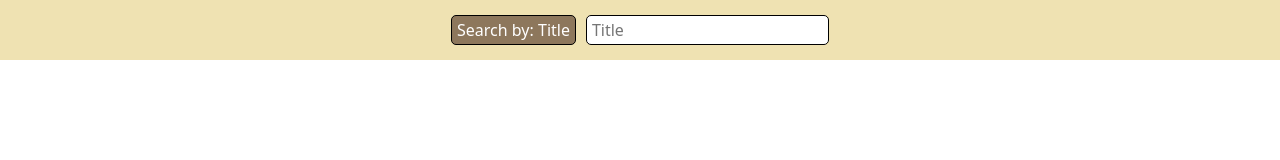
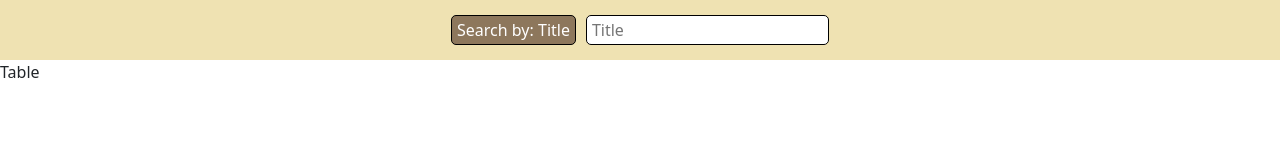
Before and after one commit to benqSzaw/Kongsberg-Task, a React (Vite) app: page / in a window 1280 px wide. Shown: the top 160 px of the page. Built offline with nearby package versions, Linux system fonts and the light colour scheme.

Commit message:
add(Table)

```diff
--- a/src/App.tsx
+++ b/src/App.tsx
@@ -1,10 +1,12 @@
 import "bootstrap/dist/css/bootstrap.min.css";
 import Form from "./components/Form/Form";
+import Table from "./components/Table/Table";
 
 const App = () => {
   return (
     <div>
       <Form />
+      <Table />
     </div>
   );
 };
--- /dev/null
+++ b/src/components/Table/Table.tsx
@@ -0,0 +1,7 @@
+import "./table.scss";
+
+const Table = () => {
+  return <div>Table</div>;
+};
+
+export default Table;
```
Also changed, not shown: src/components/Table/table.scss (added).
